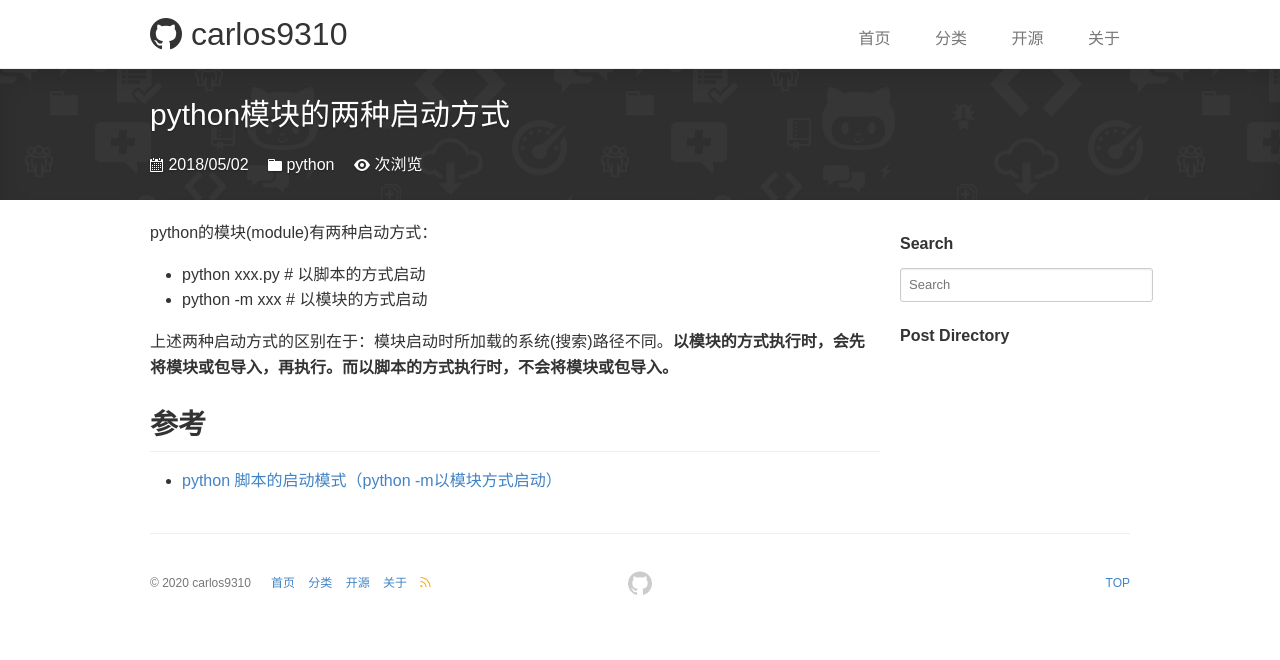
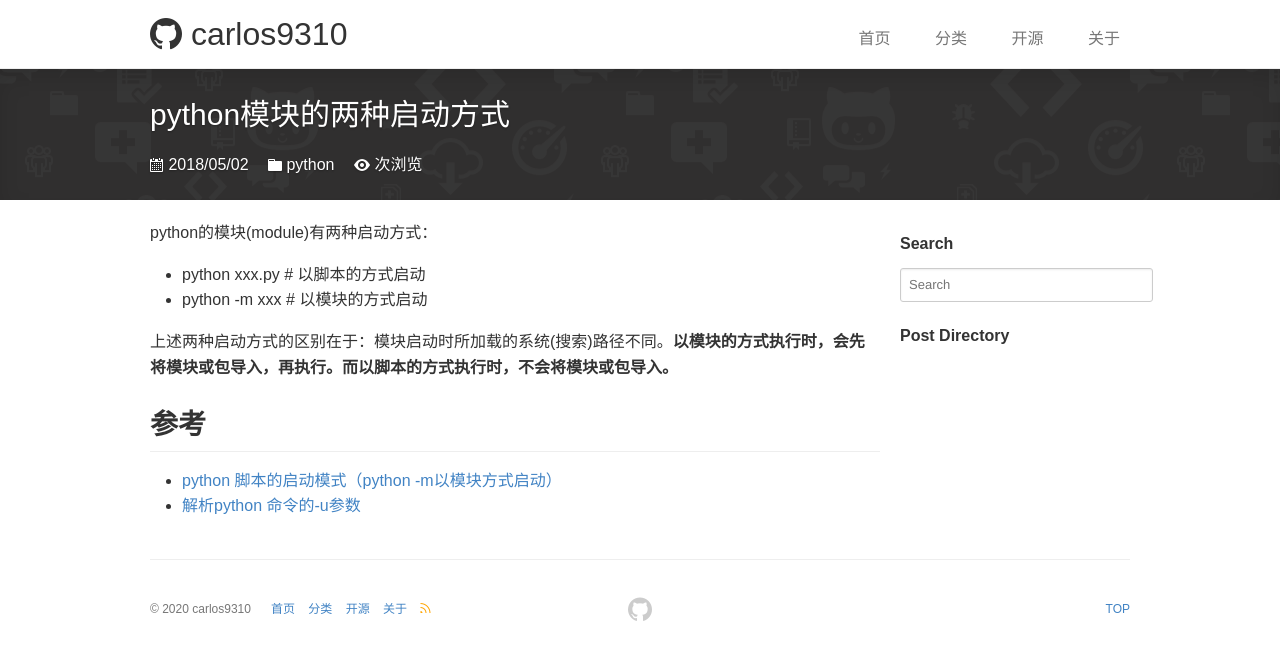
Before and after one commit to carlos9310/carlos9310.github.io, a Jekyll site: the page built from _posts/python/2018-05-02-module.md, in a window 1280 px wide. Shown: the top 660 px of the page. Built offline with Jekyll 4.4.1, drawn with Linux system fonts in a browser that asks for light colours; comment, search, counter and statistics services are not loaded.

Commit message:
update module

```diff
--- a/_posts/python/2018-05-02-module.md
+++ b/_posts/python/2018-05-02-module.md
@@ -14,3 +14,4 @@ python的模块(module)有两种启动方式：
 
 ## 参考
 - [python 脚本的启动模式（python -m以模块方式启动）](https://blog.csdn.net/wonengguwozai/article/details/80480034)
+- [解析python 命令的-u参数](https://blog.csdn.net/wonengguwozai/article/details/81668240)
```
